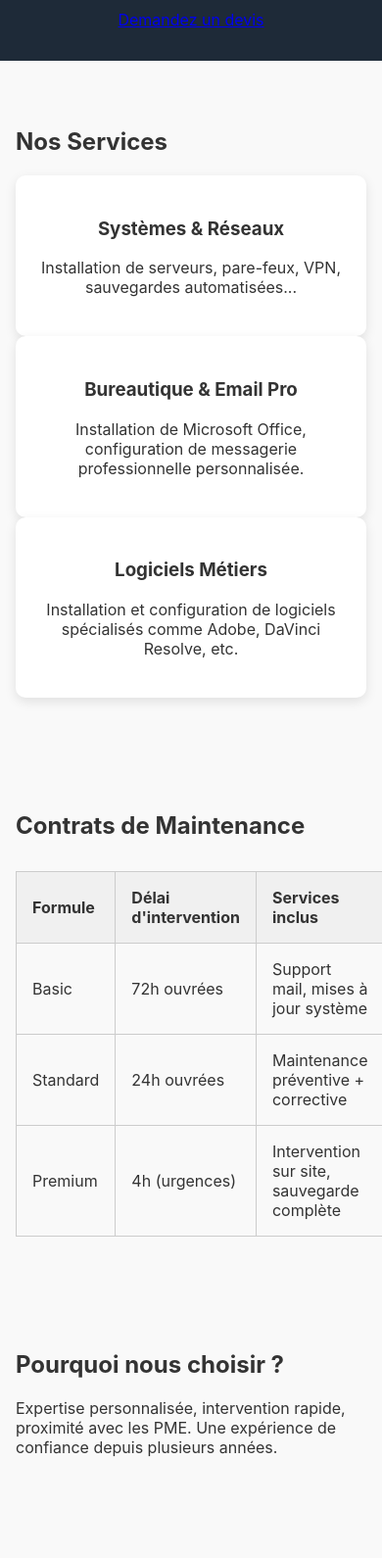
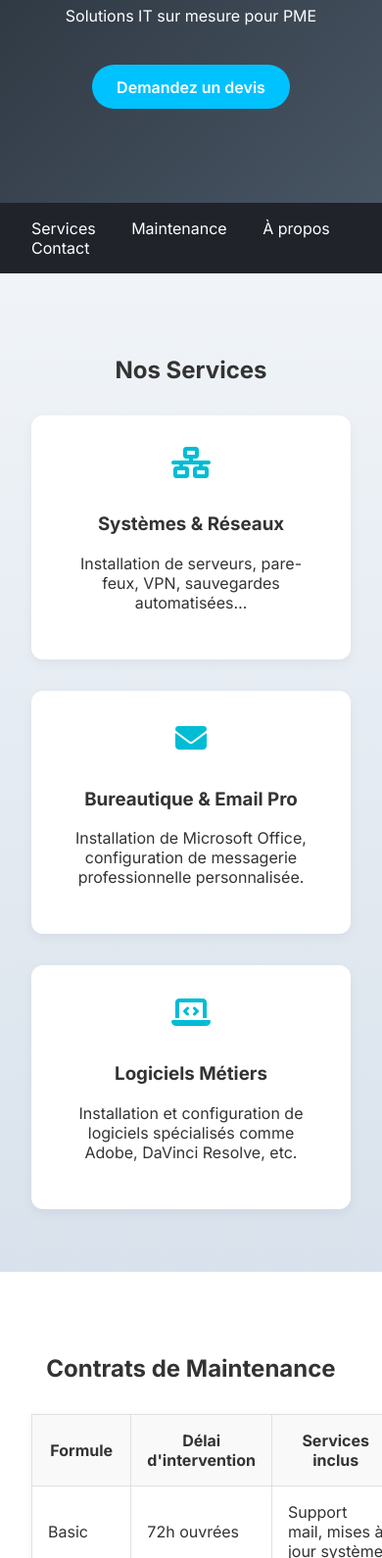
Before and after one commit to labtek91/boutique.labtek.fr, a plain HTML site: page index.html in a window 390 px wide. Shown: the part 172-1762 px from the top of the page at 98% size. Drawn offline with Linux system fonts and the light colour scheme.

Commit message:
Refonte complète du site avec nouveau design responsive

```diff
--- a/index.html
+++ b/index.html
@@ -1,66 +1,119 @@
 <!DOCTYPE html>
 <html lang="fr">
 <head>
-  <meta charset="utf-8">
-  <meta name="viewport" content="width=device-width, initial-scale=1">
+  <meta charset="UTF-8" />
+  <meta name="viewport" content="width=device-width, initial-scale=1.0" />
   <title>Labtek Services IT</title>
-  <link href="styles.css" rel="stylesheet">
+  <link rel="stylesheet" href="styles.css" />
+  <link rel="preconnect" href="https://fonts.googleapis.com" />
+  <link rel="preconnect" href="https://fonts.gstatic.com" crossorigin />
+  <link href="https://fonts.googleapis.com/css2?family=Inter:wght@400;600;700&display=swap" rel="stylesheet" />
+  <script src="https://kit.fontawesome.com/a076d05399.js" crossorigin="anonymous"></script>
 </head>
 <body>
   <header class="hero">
+    <div class="container">
       <h1>Labtek Services IT</h1>
       <p>Solutions IT sur mesure pour PME</p>
-    <a href="#contact" class="btn">Demandez un devis</a>
+      <a href="#contact" class="btn-primary">Demandez un devis</a>
+    </div>
   </header>
 
-  <section id="services" class="section">
+  <nav class="navbar">
+    <div class="container">
+      <a href="#services">Services</a>
+      <a href="#plans">Maintenance</a>
+      <a href="#about">À propos</a>
+      <a href="#contact">Contact</a>
+    </div>
+  </nav>
+
+  <section id="services" class="section gradient-bg">
+    <div class="container">
       <h2>Nos Services</h2>
-    <div class="service-list">
-      <div class="service">
+      <div class="cards">
+        <div class="card">
+          <i class="fas fa-network-wired"></i>
           <h3>Systèmes & Réseaux</h3>
-        <p>Installation de serveurs, pare-feux, VPN, sauvegardes automatisées...</p>
+          <p>Installation de serveurs, pare-feux, VPN, sauvegardes automatisées…</p>
         </div>
-      <div class="service">
+        <div class="card">
+          <i class="fas fa-envelope"></i>
           <h3>Bureautique & Email Pro</h3>
           <p>Installation de Microsoft Office, configuration de messagerie professionnelle personnalisée.</p>
         </div>
-      <div class="service">
+        <div class="card">
+          <i class="fas fa-laptop-code"></i>
           <h3>Logiciels Métiers</h3>
           <p>Installation et configuration de logiciels spécialisés comme Adobe, DaVinci Resolve, etc.</p>
         </div>
       </div>
+    </div>
   </section>
 
-  <section id="plans" class="section">
+  <section id="plans" class="section white-bg">
+    <div class="container">
       <h2>Contrats de Maintenance</h2>
       <table>
-      <tr><th>Formule</th><th>Délai d'intervention</th><th>Services inclus</th><th>Support</th></tr>
+        <thead>
+          <tr>
+            <th>Formule</th>
+            <th>Délai d'intervention</th>
+            <th>Services inclus</th>
+            <th>Support</th>
+          </tr>
+        </thead>
+        <tbody>
           <tr><td>Basic</td><td>72h ouvrées</td><td>Support mail, mises à jour système</td><td>Email</td></tr>
           <tr><td>Standard</td><td>24h ouvrées</td><td>Maintenance préventive + corrective</td><td>Email + téléphone</td></tr>
           <tr><td>Premium</td><td>4h (urgences)</td><td>Intervention sur site, sauvegarde complète</td><td>Support 7j/7</td></tr>
+        </tbody>
       </table>
+    </div>
   </section>
 
-  <section id="about" class="section">
+  <section id="about" class="section contrast-bg">
+    <div class="container">
       <h2>Pourquoi nous choisir ?</h2>
-    <p>Expertise personnalisée, intervention rapide, proximité avec les PME. Une expérience de confiance depuis plusieurs années.</p>
+      <div class="about-columns">
+        <div class="about-box">
+          <i class="fas fa-user-check"></i>
+          <h3>Expertise personnalisée</h3>
+          <p>Des solutions sur mesure adaptées à chaque PME.</p>
+        </div>
+        <div class="about-box">
+          <i class="fas fa-bolt"></i>
+          <h3>Intervention rapide</h3>
+          <p>Des délais d'intervention garantis selon la formule choisie.</p>
+        </div>
+        <div class="about-box">
+          <i class="fas fa-handshake"></i>
+          <h3>Proximité</h3>
+          <p>Un accompagnement humain et disponible pour chaque client.</p>
+        </div>
+      </div>
+    </div>
   </section>
 
-  <section id="testimonials" class="section">
+  <section id="testimonials" class="section gradient-bg">
+    <div class="container">
       <h2>Témoignages</h2>
       <blockquote>« Travail rapide et professionnel, je recommande vivement ! » – Client PME local</blockquote>
+    </div>
   </section>
 
-  <section id="contact" class="section">
+  <section id="contact" class="section white-bg">
+    <div class="container">
       <h2>Contactez-nous</h2>
       <form action="https://formspree.io/f/YOUR_FORM_ID" method="POST">
-      <input type="text" name="name" placeholder="Nom / Société" required>
-      <input type="email" name="email" placeholder="Email professionnel" required>
+        <input type="text" name="name" placeholder="Nom / Société" required />
+        <input type="email" name="email" placeholder="Email professionnel" required />
         <textarea name="message" placeholder="Votre message..." required></textarea>
         <button type="submit">Envoyer</button>
       </form>
       <p>Email : contact@labtek.fr</p>
       <p>Téléphone : +33 6 XX XX XX XX</p>
+    </div>
   </section>
 
   <footer>
--- a/styles.css
+++ b/styles.css
@@ -1,104 +1,137 @@
-
-* {
-  box-sizing: border-box;
-}
 body {
+  font-family: 'Inter', sans-serif;
   margin: 0;
-  font-family: 'Inter', sans-serif;
-  background-color: #f9f9f9;
+  background: #f8f9fa;
   color: #333;
 }
-header {
-  background-color: #1e2a38;
+
+.hero {
+  background: linear-gradient(135deg, #29323c, #485563);
   color: white;
-  padding: 2rem 1rem;
+  padding: 6rem 2rem;
   text-align: center;
 }
-header h1 {
-  margin: 0;
-  font-size: 2.5rem;
+
+.btn-primary {
+  background: #00c2ff;
+  color: white;
+  padding: 0.8rem 1.6rem;
+  border: none;
+  border-radius: 30px;
+  font-weight: 600;
+  text-decoration: none;
+  margin-top: 1.5rem;
+  display: inline-block;
 }
-nav {
-  background: #15202b;
+
+.navbar {
+  background: #20232a;
+  padding: 1rem;
   display: flex;
   justify-content: center;
-  padding: 0.5rem;
+  position: sticky;
+  top: 0;
+  z-index: 999;
 }
-nav a {
+
+.navbar a {
   color: white;
   margin: 0 1rem;
   text-decoration: none;
-  font-weight: 600;
+  font-weight: 500;
 }
-section {
-  padding: 3rem 1rem;
-  max-width: 1000px;
+
+.section {
+  padding: 4rem 2rem;
+}
+
+.gradient-bg {
+  background: linear-gradient(180deg, #f0f4f8, #d9e2ec);
+}
+
+.white-bg {
+  background: #ffffff;
+}
+
+.contrast-bg {
+  background: #f4f4f4;
+}
+
+.container {
+  max-width: 1100px;
   margin: auto;
 }
-.services {
-  display: flex;
-  flex-wrap: wrap;
+
+h2 {
+  text-align: center;
+  margin-bottom: 2rem;
+}
+
+.cards,
+.about-columns {
+  display: grid;
+  grid-template-columns: repeat(auto-fit, minmax(280px, 1fr));
   gap: 2rem;
-  justify-content: center;
 }
-.service {
-  flex: 1 1 300px;
+
+.card,
+.about-box {
   background: white;
-  padding: 1.5rem;
-  border-radius: 10px;
-  box-shadow: 0 4px 12px rgba(0,0,0,0.1);
+  border-radius: 12px;
+  padding: 2rem;
   text-align: center;
+  box-shadow: 0 4px 12px rgba(0, 0, 0, 0.05);
 }
-.service i {
+
+.card i,
+.about-box i {
   font-size: 2rem;
-  color: #007bff;
-  margin-bottom: 0.5rem;
+  color: #00bcd4;
+  margin-bottom: 1rem;
 }
+
 table {
   width: 100%;
   border-collapse: collapse;
-  margin-top: 2rem;
+  box-shadow: 0 2px 8px rgba(0, 0, 0, 0.05);
 }
-th, td {
-  border: 1px solid #ccc;
+
+th,
+td {
   padding: 1rem;
-  text-align: left;
+  border: 1px solid #e0e0e0;
 }
+
 th {
-  background-color: #f0f0f0;
+  background: #f9f9f9;
 }
+
 form {
-  display: flex;
-  flex-direction: column;
+  display: grid;
   gap: 1rem;
   margin-top: 2rem;
 }
-input, textarea {
+
+input,
+textarea {
   padding: 1rem;
+  border-radius: 6px;
   border: 1px solid #ccc;
-  border-radius: 5px;
 }
+
 button {
+  background: #00bcd4;
+  color: white;
   padding: 1rem;
-  background-color: #007bff;
-  color: white;
   border: none;
-  border-radius: 5px;
-  font-weight: 600;
-  cursor: pointer;
+  border-radius: 6px;
+  font-weight: bold;
 }
+
 footer {
-  background-color: #1e2a38;
+  background: #20232a;
   color: white;
   text-align: center;
   padding: 2rem 1rem;
   margin-top: 4rem;
 }
-@media (max-width: 768px) {
-  .services {
-    flex-direction: column;
-  }
-  nav {
-    flex-direction: column;
-  }
-}
```
Lines whose indentation alone changed are shown as unchanged.
